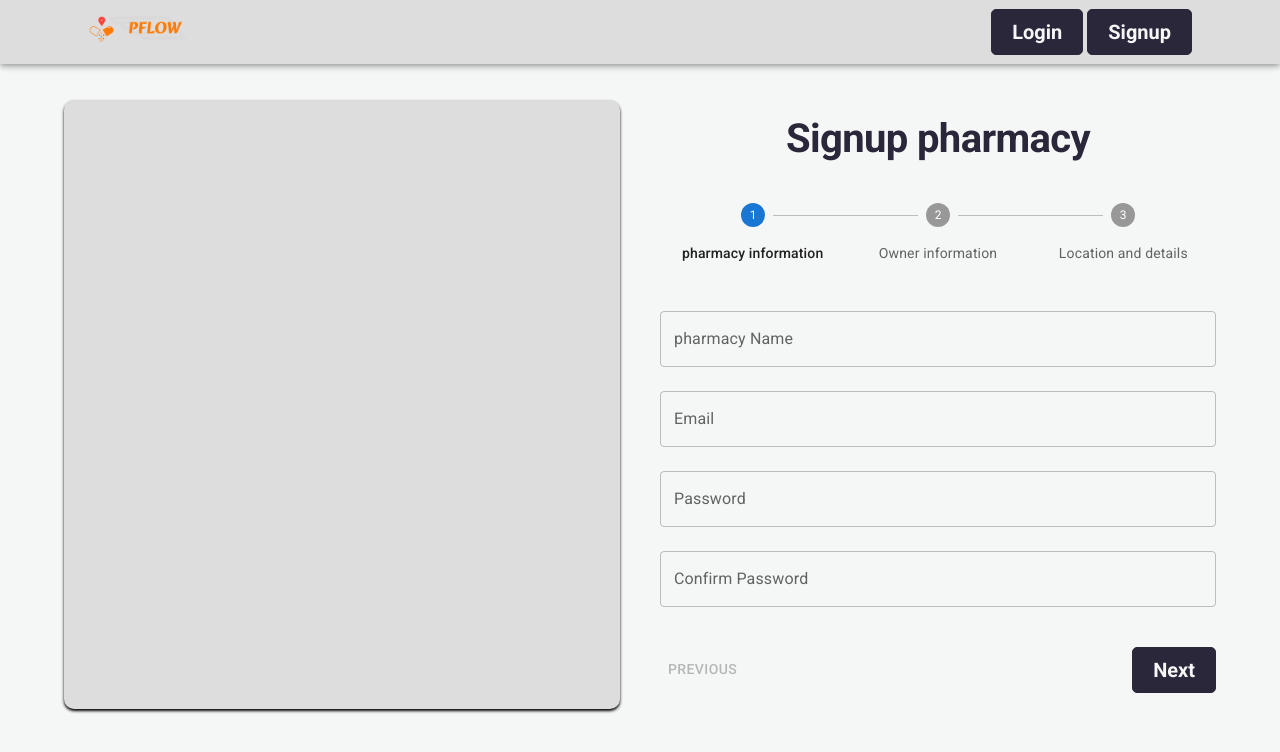
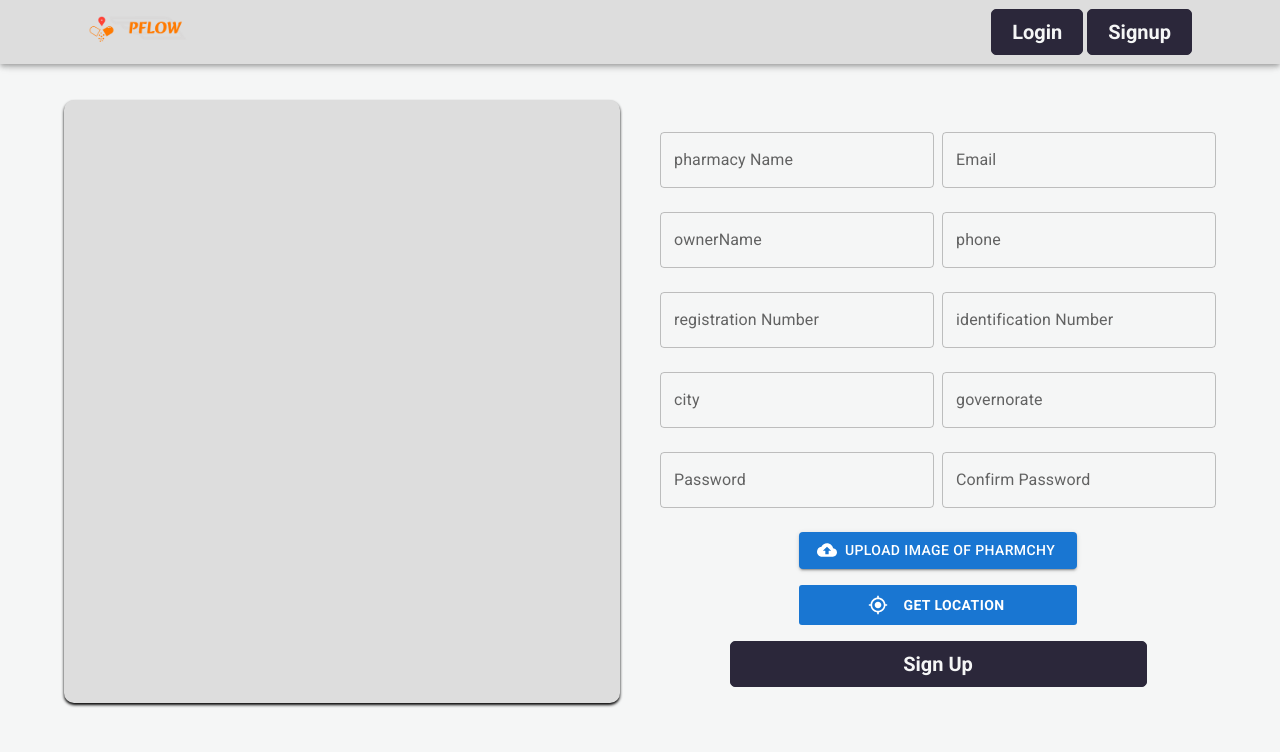
Before and after one commit to elref7i/p-flow, a React (Vite) app: page /signup in a window 1280 px wide. Shown: the top 752 px of the page. Built offline with nearby package versions, Linux system fonts and the light colour scheme.

Commit message:
Add Redux store and user slice for state management; integrate store with UserTypeProvider in App component

```diff
--- a/package.json
+++ b/package.json
@@ -14,10 +14,12 @@
     "@emotion/styled": "^11.14.0",
     "@mui/icons-material": "^6.4.2",
     "@mui/material": "^6.4.2",
+    "@reduxjs/toolkit": "^2.5.1",
     "axios": "^1.7.9",
     "formik": "^2.4.6",
     "react": "^18.3.1",
     "react-dom": "^18.3.1",
+    "react-redux": "^9.2.0",
     "react-router-dom": "^7.1.3",
     "yup": "^1.6.1"
   },
--- a/src/App.jsx
+++ b/src/App.jsx
@@ -12,6 +12,8 @@ import UserTypeProvider from '@/context/UserType.context';
 import UpdatedPassword from '@/pages/UpdatedPassword/UpdatedPassword';
 import ForgetPassword from '@/pages/Forgetpassword/Forgetpassword';
 import VerifySendCoding from '@/pages/VerifySendCoding/VerifySendCoding';
+import { Provider } from 'react-redux';
+import { store } from './store/sotre';
 
 function App() {
   const router = createBrowserRouter([
@@ -45,7 +47,9 @@ function App() {
   return (
     <>
       <UserTypeProvider>
-        <RouterProvider router={router} />
+        <Provider store={store}>
+          <RouterProvider router={router} />
+        </Provider>
       </UserTypeProvider>
     </>
   );
--- a/src/components/Navbar/Navbar.jsx
+++ b/src/components/Navbar/Navbar.jsx
@@ -13,9 +13,11 @@ import InputSearch from '../Common/InputSearch';
 import AvatarCircle from '../Common/Avatar';
 import CustomButton from '../Common/ButtonStyle';
 import FadeMenu from '../Common/FadeMenu';
+import { useContext } from 'react';
+import { UserTypeContext } from '@/context/UserType.context';
 
 export default function Navbar() {
-  const token = false;
+  const { token } = useContext(UserTypeContext);
   return (
     <AppBar sx={{ bgcolor: '#DDDDDD', display: 'fixed' }}>
       <Container maxWidth="lg">
--- a/src/context/UserType.context.jsx
+++ b/src/context/UserType.context.jsx
@@ -5,10 +5,11 @@ export const UserTypeContext = createContext(0);
 // eslint-disable-next-line react/prop-types
 export default function UserTypeProvider({ children }) {
   const [userType, setUserType] = useState('pharmacy'.toLowerCase());
+  const [token, setToken] = useState(null);
   return (
     <UserTypeContext.Provider
       // @ts-ignore
-      value={{ userType, setUserType }}
+      value={{ userType, setUserType, token, setToken }}
     >
       {children}
     </UserTypeContext.Provider>
--- a/src/pages/Signup/Signup.jsx
+++ b/src/pages/Signup/Signup.jsx
@@ -1,38 +1,20 @@
-import { useContext, useState } from 'react';
-import {
-  Button,
-  TextField,
-  Stepper,
-  Step,
-  StepLabel,
-  Box,
-  styled,
-  Grid2,
-} from '@mui/material';
-import CloudUploadIcon from '@mui/icons-material/CloudUpload';
-import { CustomHead } from '@/components/Common/CustomTypography';
+import { useContext, useRef } from 'react';
+import { Box, Button, Grid2, styled, TextField } from '@mui/material';
 import { UserTypeContext } from '@/context/UserType.context';
 import CustomButton from '@/components/Common/ButtonStyle';
+import CloudUploadIcon from '@mui/icons-material/CloudUpload';
+import MyLocationIcon from '@mui/icons-material/MyLocation';
 
 const SignupForm = () => {
   const { userType } = useContext(UserTypeContext);
-  const [activeStep, setActiveStep] = useState(0);
+
   const handleUser = () => {
-    console.log(userType);
-
     if (userType === 'pharmacy'.toLowerCase()) {
       return 'pharmacy';
     } else {
       return 'Inventory';
     }
   };
-
-  const steps = [
-    `${handleUser()} information`,
-    'Owner information',
-    'Location and details',
-  ];
-
   const VisuallyHiddenInput = styled('input')({
     clip: 'rect(0 0 0 0)',
     clipPath: 'inset(50%)',
@@ -45,145 +27,66 @@ const SignupForm = () => {
     width: 1,
   });
 
-  const handleNext = () => {
-    setActiveStep((prevStep) => prevStep + 1);
-  };
+  const inputName = useRef(null);
 
-  const handleBack = () => {
-    setActiveStep((prevStep) => prevStep - 1);
-  };
+  // const getStepContent = (step) => {
+  //   switch (step) {
+  //     case 0:
+  //       return (
+  //         <>
+  //
+  //
+  //
+  //         </>
+  //       );
+  //     case 1:
+  //       return (
+  //         <>
+  //
+  //
+  //         </>
+  //       );
+  //     case 2:
+  //       return (
+  //         <>
+  //
 
-  const getStepContent = (step) => {
-    switch (step) {
-      case 0:
-        return (
-          <>
-            <TextField
-              fullWidth
-              label={`${handleUser()} Name`}
-              name={`${handleUser()}Name`}
-              margin="normal"
-              type="text"
-            />
-            <TextField
-              fullWidth
-              label="Email"
-              name="email"
-              margin="normal"
-              type="email"
-            />
-            <TextField
-              fullWidth
-              label="Password"
-              name="password"
-              type="password"
-              margin="normal"
-            />
-            <TextField
-              fullWidth
-              label="Confirm Password"
-              name="rePassword"
-              type="password"
-              margin="normal"
-            />
-          </>
-        );
-      case 1:
-        return (
-          <>
-            <TextField
-              fullWidth
-              label="ownerName"
-              name="ownerName"
-              margin="normal"
-              type="text"
-            />
-            <TextField fullWidth label="phone" name="phone" margin="normal" />
-            <TextField
-              fullWidth
-              label="identification Number"
-              name="identificationNumber"
-              margin="normal"
-              type="number"
-            />
-            <TextField
-              fullWidth
-              label="registration Number"
-              name="registrationNumber"
-              margin="normal"
-              type="number"
-            />
-          </>
-        );
-      case 2:
-        return (
-          <>
-            <TextField
-              fullWidth
-              label="city"
-              name="city"
-              margin="normal"
-              type="text"
-            />
-            <TextField
-              fullWidth
-              label="governorate"
-              name="governorate"
-              margin="normal"
-              type="text"
-            />
-
-            <Box
-              sx={{
-                my: 2,
-                display: 'flex',
-                justifyContent: 'space-between',
-                flexDirection: 'column',
-                gap: '10px',
-                width: '75%',
-                mx: 'auto',
-              }}
-            >
-              {userType === 'pharmacy'.toLowerCase() && (
-                <Button
-                  component="label"
-                  role={undefined}
-                  variant="contained"
-                  tabIndex={-1}
-                  startIcon={<CloudUploadIcon />}
-                >
-                  Upload image Of Pharmchy
-                  <VisuallyHiddenInput type="file" multiple />
-                </Button>
-              )}
-              <Button
-                component="label"
-                role={undefined}
-                variant="contained"
-                tabIndex={-1}
-                startIcon={<CloudUploadIcon />}
-              >
-                Upload license Document
-                <VisuallyHiddenInput type="file" multiple />
-              </Button>
-            </Box>
-            <Button>Get Location</Button>
-          </>
-        );
-      default:
-        return 'Unknown step';
-    }
-  };
+  //           <Box
+  //             sx={{
+  //               my: 2,
+  //               display: 'flex',
+  //               justifyContent: 'space-between',
+  //               flexDirection: 'column',
+  //               gap: '10px',
+  //               width: '75%',
+  //               mx: 'auto',
+  //             }}
+  //           >
+  //             {userType === 'pharmacy'.toLowerCase() && (
+  //
+  //             )}
+  //             <Button
+  //               component="label"
+  //               role={undefined}
+  //               variant="contained"
+  //               tabIndex={-1}
+  //               startIcon={<CloudUploadIcon />}
+  //             >
+  //               Upload license Document
+  //               <VisuallyHiddenInput type="file" multiple />
+  //             </Button>
+  //           </Box>
+  //
+  //         </>
+  //       );
+  //     default:
+  //       return 'Unknown step';
+  //   }
+  // };
 
   return (
     <>
-      <Grid2
-        spacing={5}
-        container
-        sx={{
-          borderRadius: 2,
-        }}
-      >
+      <Grid2 spacing={5} container sx={{ borderRadius: 2 }}>
         <Grid2
           size={{ md: 6 }}
           sx={{
@@ -197,39 +100,136 @@ const SignupForm = () => {
         ></Grid2>
         <Grid2
           size={{ xs: 12, md: 6 }}
-          sx={{ bg: 'red', py: 2, minHeight: '100%', maxHeight: '100%' }}
+          sx={{ py: 2, minHeight: '100%', maxHeight: '100%' }}
         >
-          <CustomHead variant="h1" align="center">
-            Signup {handleUser()}
-          </CustomHead>
-          <Stepper sx={{ mt: 5 }} activeStep={activeStep} alternativeLabel>
-            {steps.map((label) => (
-              <Step key={label}>
-                <StepLabel>{label}</StepLabel>
-              </Step>
-            ))}
-          </Stepper>
-          <Box mt={4}>
-            {getStepContent(activeStep)}
-            <Box mt={4} display="flex" justifyContent="space-between">
-              <Button disabled={activeStep === 0} onClick={handleBack}>
-                Previous
+          <form
+            onSubmit={(e) => {
+              e.preventDefault();
+              console.log(inputName.current?.value);
+            }}
+          >
+            <Grid2 container spacing={1}>
+              <Grid2 item size={6}>
+                <TextField
+                  fullWidth
+                  inputRef={inputName}
+                  label={`${handleUser()} Name`}
+                  name={`${handleUser()}Name`}
+                  margin="normal"
+                  type="text"
+                />
+                <TextField
+                  fullWidth
+                  label="ownerName"
+                  name="ownerName"
+                  margin="normal"
+                  type="text"
+                />
+                <TextField
+                  fullWidth
+                  label="registration Number"
+                  name="registrationNumber"
+                  margin="normal"
+                  type="number"
+                />
+                <TextField
+                  fullWidth
+                  label="city"
+                  name="city"
+                  margin="normal"
+                  type="text"
+                />
+                <TextField
+                  fullWidth
+                  label="Password"
+                  name="password"
+                  type="password"
+                  margin="normal"
+                />
+              </Grid2>
+              <Grid2 item size={6}>
+                <TextField
+                  fullWidth
+                  label="Email"
+                  name="email"
+                  margin="normal"
+                  type="email"
+                />
+
+                <TextField
+                  fullWidth
+                  label="phone"
+                  name="phone"
+                  margin="normal"
+                  type="tel"
+                />
+
+                <TextField
+                  fullWidth
+                  label="identification Number"
+                  name="identificationNumber"
+                  margin="normal"
+                  type="number"
+                />
+                <TextField
+                  fullWidth
+                  label="governorate"
+                  name="governorate"
+                  margin="normal"
+                  type="text"
+                />
+                <TextField
+                  fullWidth
+                  label="Confirm Password"
+                  name="rePassword"
+                  type="password"
+                  margin="normal"
+                />
+              </Grid2>
+            </Grid2>
+            <Box
+              sx={{
+                my: 2,
+                display: 'flex',
+                flexDirection: 'column',
+                gap: 2,
+                width: { xs: '100%', md: '50%' },
+                mx: 'auto',
+              }}
+            >
+              <Button
+                component="label"
+                role={undefined}
+                variant="contained"
+                tabIndex={-1}
+                startIcon={<CloudUploadIcon />}
+                sx={{ textWrap: 'nowrap' }}
+              >
+                Upload image Of Pharmchy
+                <VisuallyHiddenInput type="file" multiple />
               </Button>
-              {activeStep === steps.length - 1 ? (
-                <CustomButton hoverColor={true} marginInline={true}>
-                  Sign UP
-                </CustomButton>
-              ) : (
-                <CustomButton
-                  hoverColor={true}
-                  marginInline={true}
-                  onClick={handleNext}
-                >
-                  Next
-                </CustomButton>
-              )}
+              <Button
+                sx={{
+                  fontWeight: 'bold',
+                  display: 'flex',
+                  alignItems: 'center',
+                  gap: 1,
+                  bgcolor: '#1976d2',
+                  color: '#fff',
+                  px: 2,
+                  py: 1,
+                  borderRadius: '3px',
+                  '&:hover': { bgcolor: '#1565c0' },
+                }}
+                startIcon={<MyLocationIcon />}
+              >
+                Get Location
+              </Button>
             </Box>
-          </Box>
+            <CustomButton type="submit" w="100%" sm="75%" md="50%">
+              Sign Up
+            </CustomButton>
+          </form>
         </Grid2>
       </Grid2>
     </>
```
Also changed, not shown: src/store/feauters/user.slice.js (added, +12 -0 lines), src/store/sotre.js (added, +7 -0 lines), 1 other file (tests, documents, lock files or other folders).
